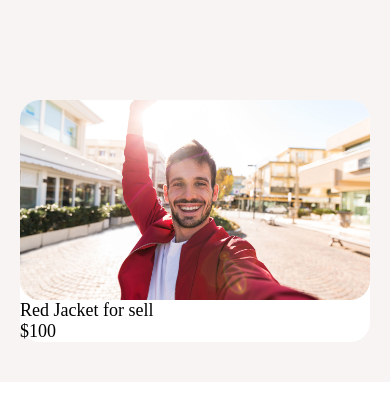
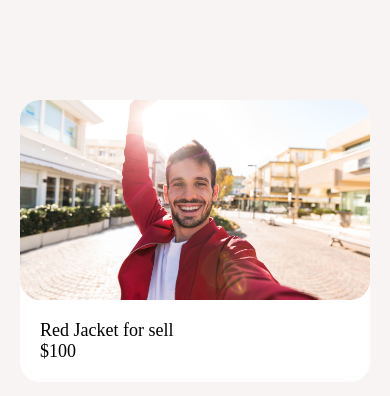
Before and after one commit to zahid2022skipq/ecommerceapp, a React Native app: screen / in a window 390 px wide. Shown: the top 396 px of the page. Built offline with nearby package versions, Linux system fonts and the light colour scheme.

Commit message:
Added Apptext component in our card

```diff
--- a/app/components/Card.js
+++ b/app/components/Card.js
@@ -9,8 +9,10 @@ function Card({ title, subTitle, image }) {
   return (
     <View style={styles.card}>
       <Image style={styles.img} source={image} />
-      <AppText>{title}</AppText>
-      <AppText>{subTitle}</AppText>
+      <View style={styles.detailsContainer}>
+        <AppText>{title}</AppText>
+        <AppText>{subTitle}</AppText>
+      </View>
     </View>
   );
 }
@@ -21,6 +23,9 @@ const styles = StyleSheet.create({
     borderRadius: 20,
     marginBottom: 20,
   },
+  detailsContainer: {
+    padding: 20,
+  },
   img: {
     height: 200,
     width: "100%",
```
